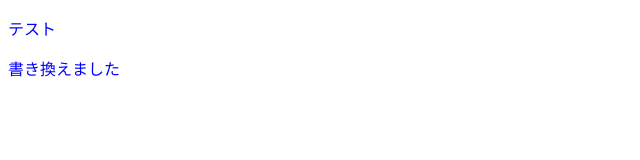
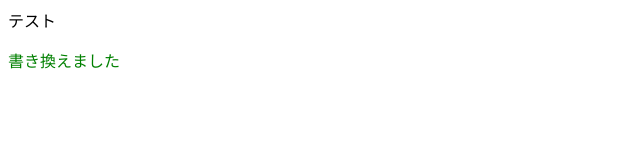
Before and after one commit to taratarako/20250512-git, a plain HTML site: page index.html in a window 1280 px wide. Shown: the whole page, without its empty margins (0-640 px from the left). Drawn offline with Linux system fonts and the light colour scheme.

Commit message:
緑にしてみました

```diff
--- a/index.html
+++ b/index.html
@@ -5,7 +5,7 @@
     <title>タイトル</title>
   </head>
   <body>
-    <p style="color:blue">テスト<br>
-    <p style="color:blue">書き換えました
+    テスト<br>
+    <p style="color:green">書き換えました
   </body>
 </html>
```
